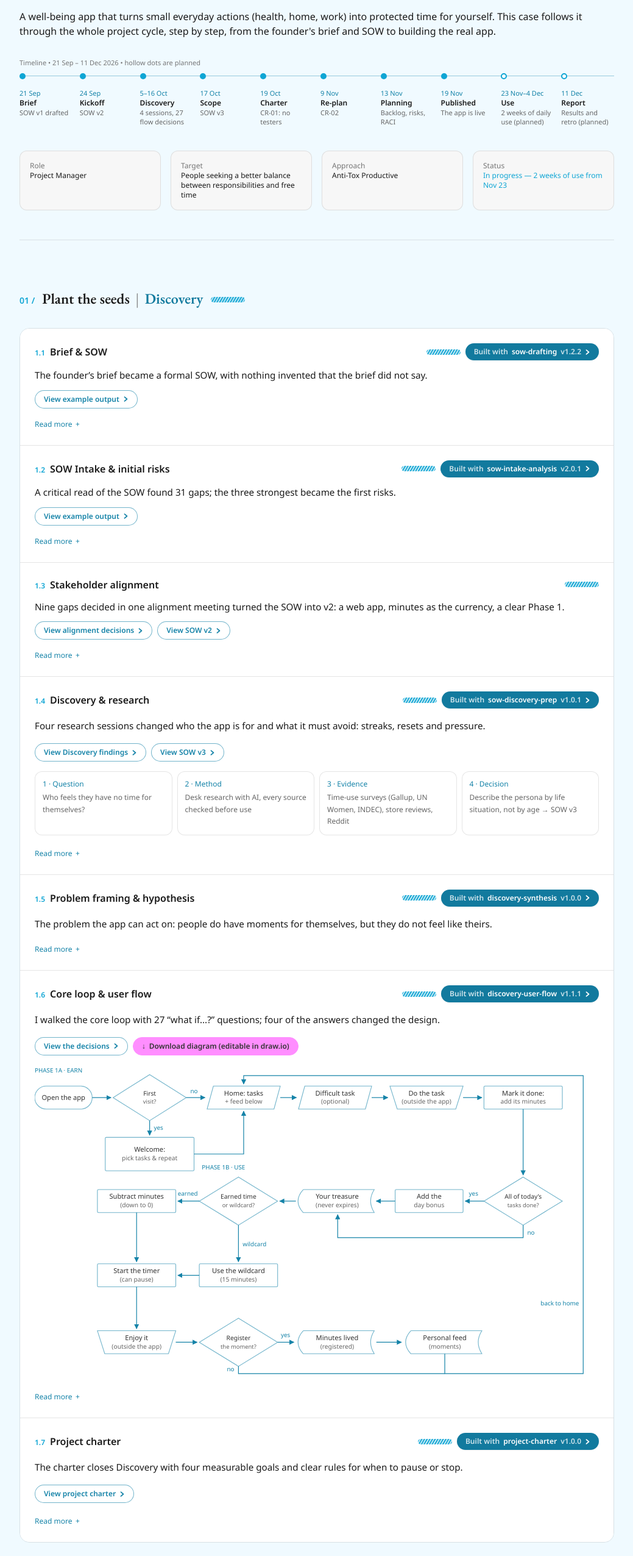
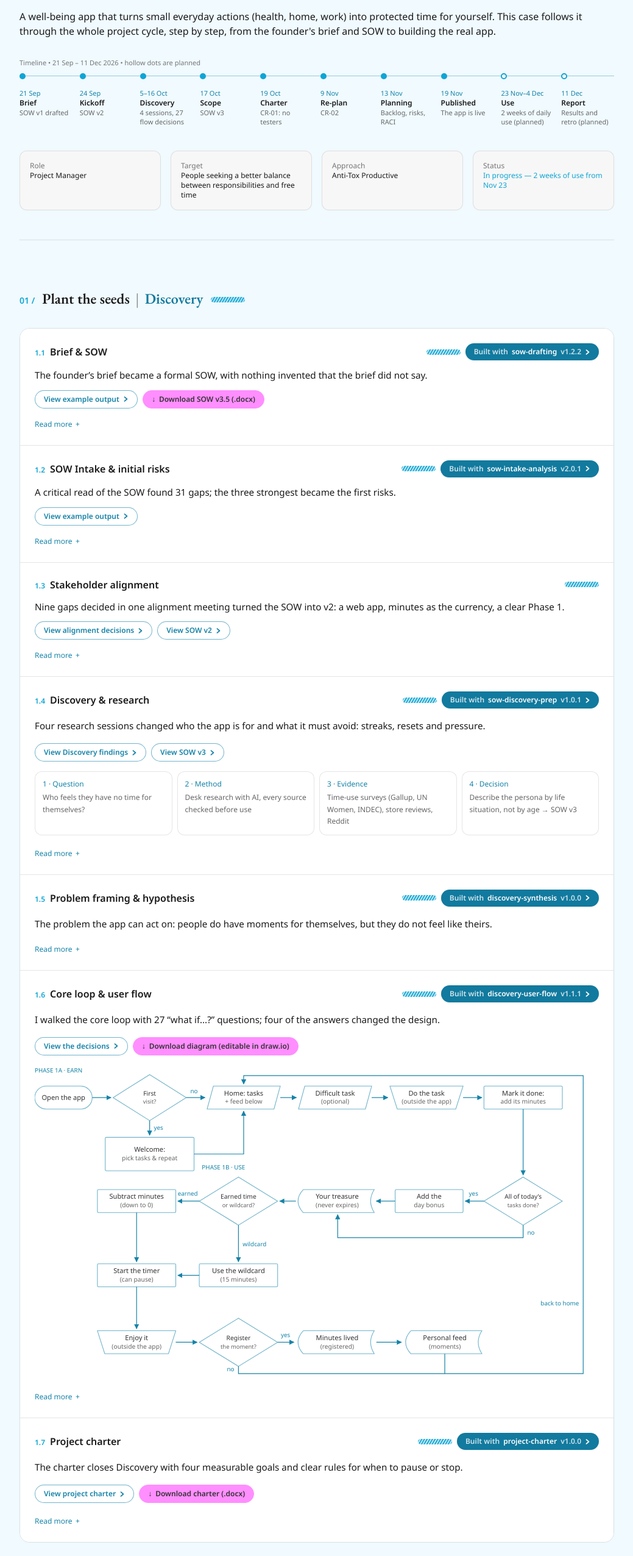
Before and after one commit to gimenab/pm-portfolio, a plain HTML site: page case-studies/treasure-time.html in a window 1280 px wide. Shown: the part 245-2797 px from the top of the page at 61% size, without its empty margins (120-1159 px from the left). Drawn offline with nearby package versions, Linux system fonts and the light colour scheme.

Commit message:
Treasure Time: charter and SOW v3.5 as .docx downloads
Co-Authored-By: Claude Opus 5.5 <noreply@anthropic.com>

```diff
--- a/case-studies/treasure-time.html
+++ b/case-studies/treasure-time.html
@@ -154,7 +154,7 @@
                         <div class="flex items-center gap-2 flex-wrap"><span class="status-tag"><img src="../assets/images/status/status-done.png" alt="Done" class="h-[9px] w-14"></span><a href="../tools/pm-ia-workflow.html#components" class="inline-flex items-center gap-1.5 rounded-full bg-teal-300 px-3.5 py-1.5 text-xs font-mono font-bold text-white shadow-sm hover:bg-teal-200 transition-colors"><span class="text-white/80" data-en="Built with" data-es="Hecho con">Built with</span> <code class="font-bold">sow-drafting</code> <span class="text-white/80">v1.2.2</span><span class="icon-chevron" aria-hidden="true"></span></a></div>
                     </div>
                     <p class="text-slate-200 text-[0.95rem] leading-relaxed">The founder&rsquo;s brief became a formal SOW, with nothing invented that the brief did not say.</p>
-                    <button type="button" onclick="openExampleModal('sow-modal')" class="group inline-flex items-center gap-1.5 rounded-full border border-teal-800/60 bg-white px-3.5 py-1.5 text-xs font-mono font-bold text-teal-800 hover:bg-teal-950 transition-colors">View example output<span class="icon-chevron" aria-hidden="true"></span></button>
+                    <div class="flex flex-wrap gap-2"><button type="button" onclick="openExampleModal('sow-modal')" class="group inline-flex items-center gap-1.5 rounded-full border border-teal-800/60 bg-white px-3.5 py-1.5 text-xs font-mono font-bold text-teal-800 hover:bg-teal-950 transition-colors">View example output<span class="icon-chevron" aria-hidden="true"></span></button><a href="../assets/downloads/treasure-time-sow.docx" download class="group inline-flex items-center gap-1.5 rounded-full border border-[#ff8eff] bg-[#ff8eff] px-3.5 py-1.5 text-xs font-mono font-bold text-[#333] hover:bg-[#f06ef0] hover:border-[#f06ef0] hover:text-[#1a1a1a] transition-colors"><span aria-hidden="true">&darr;</span>Download SOW v3.5 (.docx)</a></div>
                     <details class="read-more">
                         <summary class="text-xs font-mono text-teal-800">Read more</summary>
                         <div class="space-y-3 pt-3">
@@ -356,7 +356,7 @@
                         <div class="flex items-center gap-2 flex-wrap"><span class="status-tag"><img src="../assets/images/status/status-done.png" alt="Done" class="h-[9px] w-14"></span><a href="../tools/pm-ia-workflow.html#components" class="inline-flex items-center gap-1.5 rounded-full bg-teal-300 px-3.5 py-1.5 text-xs font-mono font-bold text-white shadow-sm hover:bg-teal-200 transition-colors"><span class="text-white/80">Built with</span> <code class="font-bold">project-charter</code> <span class="text-white/80">v1.0.0</span><span class="icon-chevron" aria-hidden="true"></span></a></div>
                     </div>
                     <p class="text-slate-200 text-[0.95rem] leading-relaxed">The charter closes Discovery with four measurable goals and clear rules for when to pause or stop.</p>
-                    <button type="button" onclick="openExampleModal('charter-modal')" class="group inline-flex items-center gap-1.5 rounded-full border border-teal-800/60 bg-white px-3.5 py-1.5 text-xs font-mono font-bold text-teal-800 hover:bg-teal-950 transition-colors">View project charter<span class="icon-chevron" aria-hidden="true"></span></button>
+                    <div class="flex flex-wrap gap-2"><button type="button" onclick="openExampleModal('charter-modal')" class="group inline-flex items-center gap-1.5 rounded-full border border-teal-800/60 bg-white px-3.5 py-1.5 text-xs font-mono font-bold text-teal-800 hover:bg-teal-950 transition-colors">View project charter<span class="icon-chevron" aria-hidden="true"></span></button><a href="../assets/downloads/treasure-time-charter.docx" download class="group inline-flex items-center gap-1.5 rounded-full border border-[#ff8eff] bg-[#ff8eff] px-3.5 py-1.5 text-xs font-mono font-bold text-[#333] hover:bg-[#f06ef0] hover:border-[#f06ef0] hover:text-[#1a1a1a] transition-colors"><span aria-hidden="true">&darr;</span>Download charter (.docx)</a></div>
                     <details class="read-more">
                         <summary class="text-xs font-mono text-teal-800">Read more</summary>
                         <div class="space-y-3 pt-3">
```
Also changed, not shown: 2 other files.
